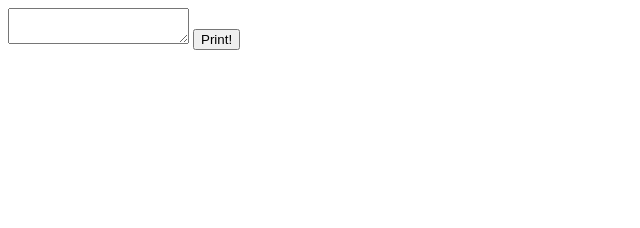
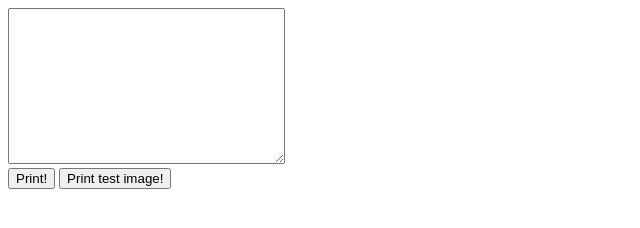
Before and after one commit to flurin/advent-machine, a website: page public/printer.html in a window 1280 px wide. Shown: the whole page, without its empty margins (0-640 px from the left). Drawn offline with Linux system fonts and the light colour scheme.

Commit message:
Add button to print image

```diff
--- a/public/printer.html
+++ b/public/printer.html
@@ -8,8 +8,11 @@
   </head>
   <body>
     <form action="/printer" method="post">
-      <textarea name="content"></textarea>
-      <button type="submit">Print!</button>
+      <div>
+        <textarea name="content" cols="32" rows="10"></textarea>
+      </div>
+      <button type="submit" name="action" value="text">Print!</button>
+      <button type="submit" name="action" value="image">Print test image!</button>
     </form>
   </body>
 </html>
```
Also changed, not shown: lib/server/printer.js (+8 -1 lines).
